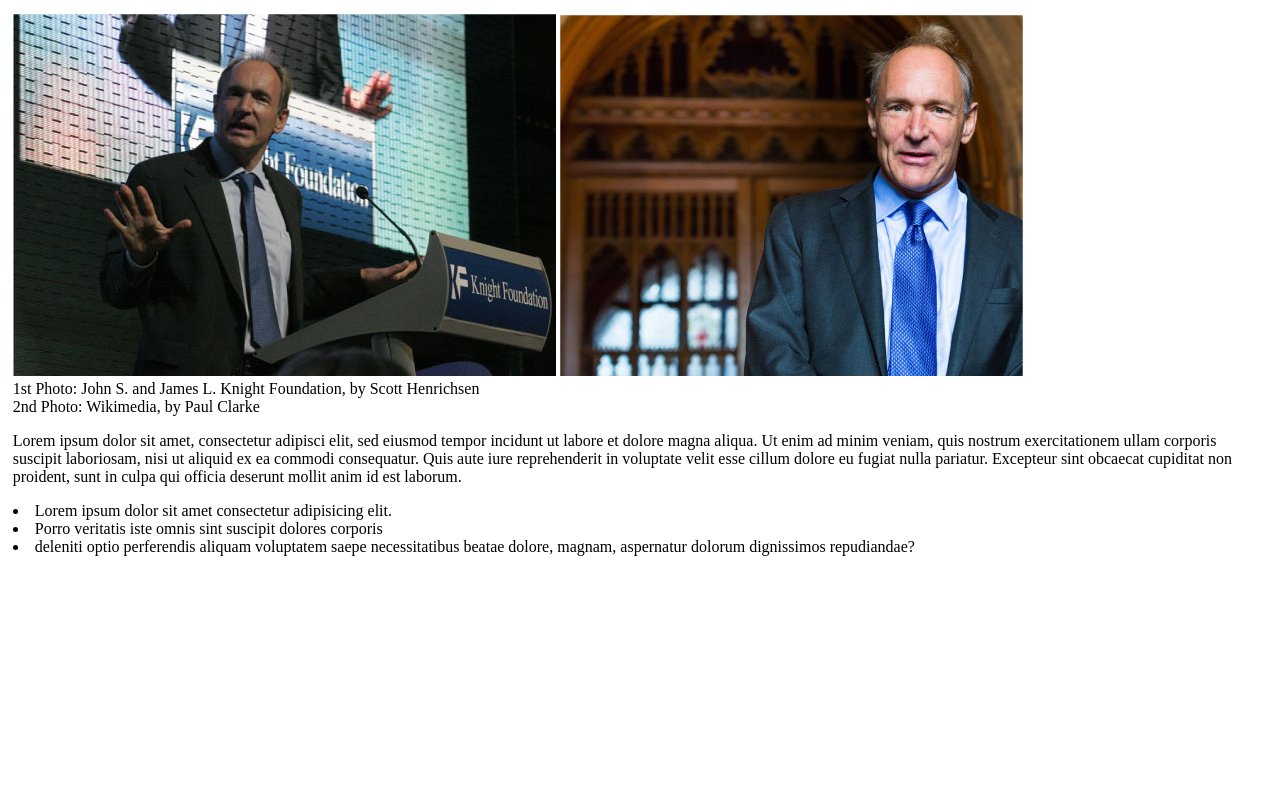
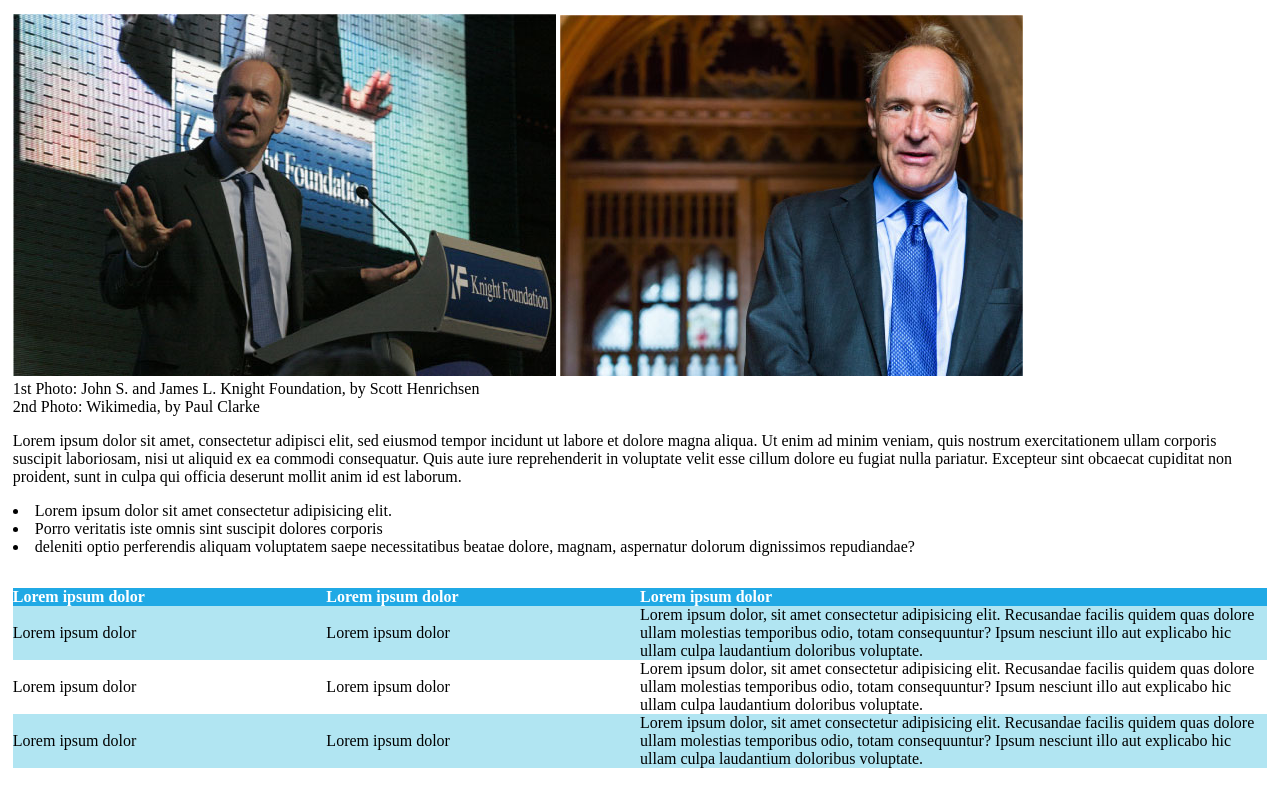
Before and after one commit to TommasoGalistu/html-css-booleaner, a plain HTML site: page index.html in a window 1280 px wide. Shown: the part 324-1124 px from the top of the page. Before the commit the page ends 880 px from the top, so only its background shows below. Drawn offline with Linux system fonts and the light colour scheme.

Commit message:
fine tabella

```diff
--- a/css/style.css
+++ b/css/style.css
@@ -53,3 +53,23 @@ p{
 ul{
     list-style-position: inside;
 }
+
+table{
+    border-collapse: collapse;
+    border: 1px;
+    margin-top: 2rem;
+    margin-bottom: 2rem;
+}
+
+thead{
+    background-color: #20A9E5;
+    color: white;
+    text-align: left;
+}
+.cellaTesta{
+    width: 25%;
+}
+
+.primaRigaTab, tfoot tr{
+    background-color: #B1E5F2;
+}
--- a/index.html
+++ b/index.html
@@ -66,6 +66,45 @@
                             beatae dolore, magnam, aspernatur dolorum dignissimos repudiandae?
                         </li>
                     </ul>
+
+                    <!-- inizio tabella -->
+                    <table>
+                        <thead>
+                            <tr>
+                                <th class="cellaTesta">Lorem ipsum dolor</th>
+                                <th class="cellaTesta">Lorem ipsum dolor</th>
+                                <th>Lorem ipsum dolor</th>
+                            </tr>
+                        </thead>
+                        <tbody>
+                            <tr class="primaRigaTab">
+                                <td>Lorem ipsum dolor</td>
+                                <td>Lorem ipsum dolor</td>
+                                <td>Lorem ipsum dolor, sit amet consectetur adipisicing elit. Recusandae facilis quidem
+                                    quas dolore ullam molestias temporibus odio, totam consequuntur? Ipsum nesciunt illo
+                                    aut explicabo hic ullam culpa laudantium doloribus voluptate.
+                                </td>
+                            </tr>
+                            <tr>
+                                <td>Lorem ipsum dolor</td>
+                                <td>Lorem ipsum dolor</td>
+                                <td>Lorem ipsum dolor, sit amet consectetur adipisicing elit. Recusandae facilis quidem
+                                    quas dolore ullam molestias temporibus odio, totam consequuntur? Ipsum nesciunt illo
+                                    aut explicabo hic ullam culpa laudantium doloribus voluptate.
+                                </td>
+                            </tr>
+                        </tbody>
+                        <tfoot>
+                            <tr>
+                                <td>Lorem ipsum dolor</td>
+                                <td>Lorem ipsum dolor</td>
+                                <td>Lorem ipsum dolor, sit amet consectetur adipisicing elit. Recusandae facilis quidem
+                                    quas dolore ullam molestias temporibus odio, totam consequuntur? Ipsum nesciunt illo
+                                    aut explicabo hic ullam culpa laudantium doloribus voluptate.
+                                </td>
+                            </tr>
+                        </tfoot>
+                    </table>
                 </div>
 
             </section>
```
